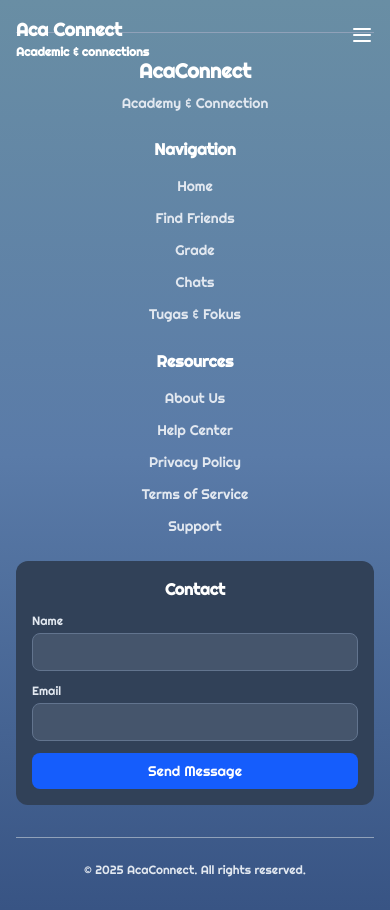
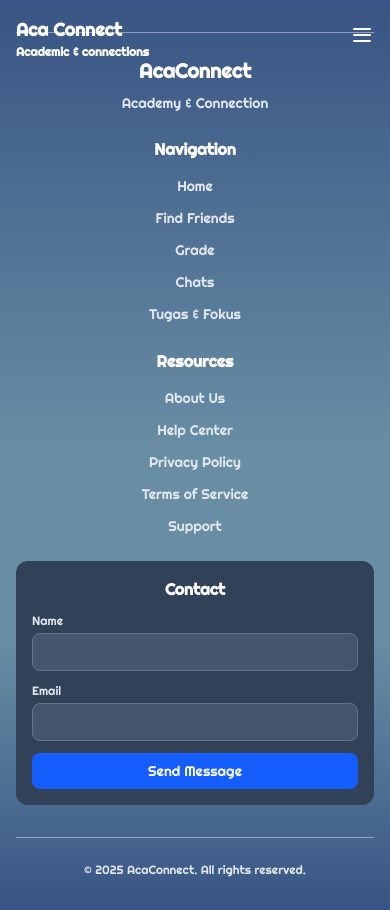
Before and after one commit to ayunisay/pekan-it-2025, a React (Vite) app: page /profile in a window 390 px wide. Built offline with nearby package versions, Linux system fonts and the light colour scheme; no server answers.

Commit message:
Fixing background, make colors blend

```diff
--- a/src/App.tsx
+++ b/src/App.tsx
@@ -61,7 +61,7 @@ function App() {
           <div
             className={`${
               pathCheck
-                ? "bg-[linear-gradient(to_bottom,_theme(colors.primary)_20%,_#5a7ba8_40%,_theme(colors.tertiary)_60%,_theme(colors.tertiary)_100%)]"
+                ? "bg-[linear-gradient(to_bottom,_theme(colors.primary)_0%,_theme(colors.tertiary)_50%,_theme(colors.tertiary)_70%,_theme(colors.primary)_100%)]"
                 : "bg-tertiary"
             } min-h-screen flex flex-col`}
           >
@@ -73,10 +73,10 @@ function App() {
                 <Route path="/auth" element={<Auth />} />
                 <Route path="/register" element={<Register />} />
                 <Route path="/login" element={<Login />} />
-                <Route path="/profile/:username" element={<Profile />} />
+                <Route path="/profile/:username" element={<Profile currentUser={user}/>} />
 
                 <Route path="/todo" element={<TodoList user={user} />} />
-                <Route path="/todo/detail" element={<TodoDetail />} />
+                {/* <Route path="/todo/detail" element={<TodoDetail />} /> */}
                 <Route path="/todo/post" element={<AddTodo user={user} />} />
                 <Route path="/pomodoro" element={<PomodoroTimer />} />
 
--- a/src/components/Footer.tsx
+++ b/src/components/Footer.tsx
@@ -6,9 +6,7 @@ type FooterProps = {
 
 const Footer: React.FC<FooterProps> = ({ className = "", ...rest }) => {
   return (
-    <footer
-      className={`bg-gradient-to-b from-tertiary via-[#5a7ba8] to-primary py-8 sm:py-12 md:py-16 px-4 sm:px-6 md:px-8 ${className}`}
-    >
+    <footer className={`bg-transparent py-8 sm:py-12 md:py-16 px-4 sm:px-6 md:px-8 ${className}`}>
       <div className="max-w-6xl mx-auto border-t border-slate-400 pt-6 sm:pt-8">
         <div className="grid grid-cols-1 sm:grid-cols-2 lg:grid-cols-4 gap-6 sm:gap-8 mb-8 sm:mb-12">
           <div className="col-span-1 text-center sm:text-left">
```
